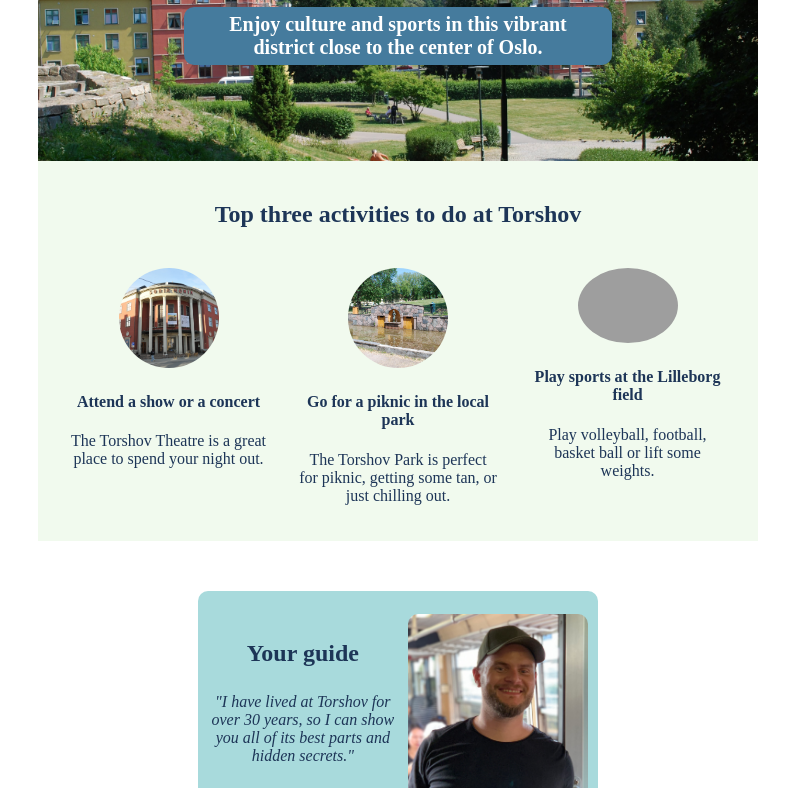
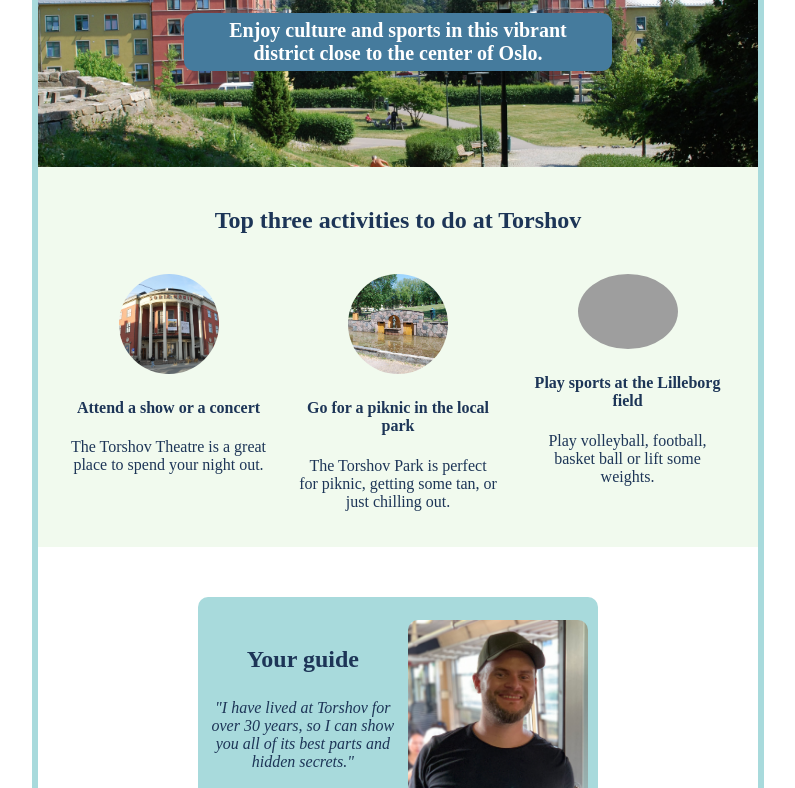
Before and after one commit to Exceptionary-Rae/hometown-site, a website built with Vite: page index.html in a window 1280 px wide. Shown: the part 189-977 px from the top of the page, without its empty margins (242-1037 px from the left). Built offline with nearby package versions, Linux system fonts and the light colour scheme; grey boxes are pictures that could not be loaded.

Commit message:
Update styles.css

```diff
--- a/styles.css
+++ b/styles.css
@@ -7,11 +7,12 @@ LIGHT BLUE: #457B9D
 DARK BLUE: #1D3557
 
 */
-
 body {
     width: 720px;
     margin: 0 auto;
     text-align: center;
+    border: 6px solid #A8DADC;
+    border-radius: 16px;
 }
 
 #hero {
```
